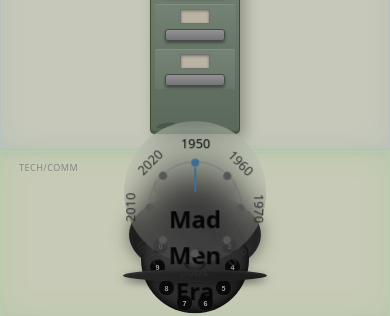
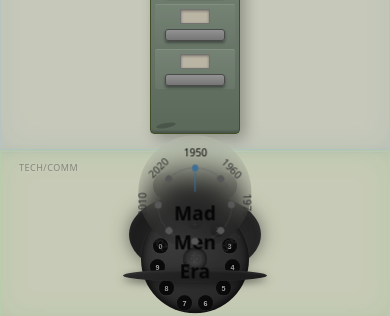
Before and after one commit to prateekkalra/office-decades-css, a plain HTML site: page index.html in a window 390 px wide. Shown: the part 230-546 px from the top of the page. Drawn offline with Linux system fonts and the light colour scheme.

Commit message:
Update timeline.css: Adjust card container styles with zoom and transparent background for improved visual scaling. Clean up spacing and formatting for better readability and consistency across media queries.

```diff
--- a/styles/timeline.css
+++ b/styles/timeline.css
@@ -1,6 +1,8 @@
 /* Timeline Navigation Component */
 @layer demo {
   .cards-container {
+    zoom: 0.8;
+    background-color: transparent!important;
     --base-rotation: 0deg;
     --full-circle: 360deg;
     --radius: 12vw;
@@ -47,6 +49,7 @@
       --title-top: 2rem;
       --info-top: 5rem;
     }
+
     @media (min-width: 1200px) {
       --radius: 8vw;
       --label-size: 36px;
@@ -69,14 +72,14 @@
     inset: 0;
     margin: 0;
     padding: 0;
-    transform-origin:center;
+    transform-origin: center;
     display: grid;
     place-content: center;
     transform: rotate(calc(var(--i) * 360deg / var(--items)));
     pointer-events: none;
   }
 
-  .cards li > label {
+  .cards li>label {
     position: absolute;
     inset: 0;
     margin: auto;
@@ -87,11 +90,11 @@
     pointer-events: initial;
     text-align: center;
     color: var(--label-color);
-    font-size: clamp(.8rem, 2.5vw + .04rem,1rem);
+    font-size: clamp(.8rem, 2.5vw + .04rem, 1rem);
     transition: var(--duration) ease-in-out;
   }
 
-  .cards li > label::before{
+  .cards li>label::before {
     content: '';
     position: absolute;
     top: var(--cards-container-padding);
@@ -105,7 +108,7 @@
     transition: background-color var(--duration) ease-in-out;
   }
 
-  .cards li > label::after {
+  .cards li>label::after {
     content: '';
     position: absolute;
     top: 100%;
@@ -114,15 +117,15 @@
     width: 2px;
     height: var(--label-line-h);
     background-color: steelblue;
-    transition: height 300ms ease-in-out var(--label-line-delay,0ms);
+    transition: height 300ms ease-in-out var(--label-line-delay, 0ms);
   }
 
-  .cards li > label:hover{
+  .cards li>label:hover {
     --label-color: var(--label-color-hover);
   }
 
-  .cards > li > h2,
-  .cards > li > p{
+  .cards>li>h2,
+  .cards>li>p {
     position: absolute;
     left: 50%;
     text-align: center;
@@ -130,14 +133,14 @@
     transform-origin: center;
   }
 
-  .cards > li > h2{
+  .cards>li>h2 {
     top: var(--title-top);
-    opacity: var(--title-opacity,0);
+    opacity: var(--title-opacity, 0);
     translate: 0 var(--title-offset-y);
-    transition: var(--duration) ease-in-out var(--title-delay,0ms);
+    transition: var(--duration) ease-in-out var(--title-delay, 0ms);
   }
 
-  .cards > li > p{
+  .cards>li>p {
     top: var(--info-top);
     margin: 0 auto;
     width: var(--info-width);
@@ -145,12 +148,12 @@
     font-size: clamp(.8rem, 2.5vw + 0.05rem, .9rem);
     text-align: left;
     text-wrap: pretty;
-    opacity: var(--info-opacity,0);
-    transition: var(--duration) ease-in-out var(--info-delay,0ms);
+    opacity: var(--info-opacity, 0);
+    transition: var(--duration) ease-in-out var(--info-delay, 0ms);
   }
 
   /* update custom properties for checked item */
-  li:has(input:checked){
+  li:has(input:checked) {
     --label-opacity: 1;
     --label-color: var(--label-color-hover);
     --label-line-h: var(--label-line-h-current);
@@ -171,30 +174,107 @@
   }
 
   /* Timeline index selectors for rotation */
-  .cards:has(li:nth-child(1)>input:checked) { --index: 0; }
-  .cards:has(li:nth-child(2)>input:checked) { --index: 1; }
-  .cards:has(li:nth-child(3)>input:checked) { --index: 2; }
-  .cards:has(li:nth-child(4)>input:checked) { --index: 3; }
-  .cards:has(li:nth-child(5)>input:checked) { --index: 4; }
-  .cards:has(li:nth-child(6)>input:checked) { --index: 5; }
-  .cards:has(li:nth-child(7)>input:checked) { --index: 6; }
-  .cards:has(li:nth-child(8)>input:checked) { --index: 7; }
-  .cards:has(li:nth-child(9)>input:checked) { --index: 8; }
-  .cards:has(li:nth-child(10)>input:checked) { --index: 9; }
-  .cards:has(li:nth-child(11)>input:checked) { --index: 10; }
-  .cards:has(li:nth-child(12)>input:checked) { --index: 11; }
-  .cards:has(li:nth-child(13)>input:checked) { --index: 12; }
-  .cards:has(li:nth-child(14)>input:checked) { --index: 13; }
-  .cards:has(li:nth-child(15)>input:checked) { --index: 14; }
-  .cards:has(li:nth-child(16)>input:checked) { --index: 15; }
-  .cards:has(li:nth-child(17)>input:checked) { --index: 16; }
-  .cards:has(li:nth-child(18)>input:checked) { --index: 17; }
-  .cards:has(li:nth-child(19)>input:checked) { --index: 18; }
-  .cards:has(li:nth-child(20)>input:checked) { --index: 19; }
-  .cards:has(li:nth-child(21)>input:checked) { --index: 20; }
-  .cards:has(li:nth-child(22)>input:checked) { --index: 21; }
-  .cards:has(li:nth-child(23)>input:checked) { --index: 22; }
-  .cards:has(li:nth-child(24)>input:checked) { --index: 23; }
-  .cards:has(li:nth-child(25)>input:checked) { --index: 24; }
-  .cards:has(li:nth-child(26)>input:checked) { --index: 25; }
+  .cards:has(li:nth-child(1)>input:checked) {
+    --index: 0;
   }
+
+  .cards:has(li:nth-child(2)>input:checked) {
+    --index: 1;
+  }
+
+  .cards:has(li:nth-child(3)>input:checked) {
+    --index: 2;
+  }
+
+  .cards:has(li:nth-child(4)>input:checked) {
+    --index: 3;
+  }
+
+  .cards:has(li:nth-child(5)>input:checked) {
+    --index: 4;
+  }
+
+  .cards:has(li:nth-child(6)>input:checked) {
+    --index: 5;
+  }
+
+  .cards:has(li:nth-child(7)>input:checked) {
+    --index: 6;
+  }
+
+  .cards:has(li:nth-child(8)>input:checked) {
+    --index: 7;
+  }
+
+  .cards:has(li:nth-child(9)>input:checked) {
+    --index: 8;
+  }
+
+  .cards:has(li:nth-child(10)>input:checked) {
+    --index: 9;
+  }
+
+  .cards:has(li:nth-child(11)>input:checked) {
+    --index: 10;
+  }
+
+  .cards:has(li:nth-child(12)>input:checked) {
+    --index: 11;
+  }
+
+  .cards:has(li:nth-child(13)>input:checked) {
+    --index: 12;
+  }
+
+  .cards:has(li:nth-child(14)>input:checked) {
+    --index: 13;
+  }
+
+  .cards:has(li:nth-child(15)>input:checked) {
+    --index: 14;
+  }
+
+  .cards:has(li:nth-child(16)>input:checked) {
+    --index: 15;
+  }
+
+  .cards:has(li:nth-child(17)>input:checked) {
+    --index: 16;
+  }
+
+  .cards:has(li:nth-child(18)>input:checked) {
+    --index: 17;
+  }
+
+  .cards:has(li:nth-child(19)>input:checked) {
+    --index: 18;
+  }
+
+  .cards:has(li:nth-child(20)>input:checked) {
+    --index: 19;
+  }
+
+  .cards:has(li:nth-child(21)>input:checked) {
+    --index: 20;
+  }
+
+  .cards:has(li:nth-child(22)>input:checked) {
+    --index: 21;
+  }
+
+  .cards:has(li:nth-child(23)>input:checked) {
+    --index: 22;
+  }
+
+  .cards:has(li:nth-child(24)>input:checked) {
+    --index: 23;
+  }
+
+  .cards:has(li:nth-child(25)>input:checked) {
+    --index: 24;
+  }
+
+  .cards:has(li:nth-child(26)>input:checked) {
+    --index: 25;
+  }
+}
```
Lines whose indentation alone changed are shown as unchanged.
